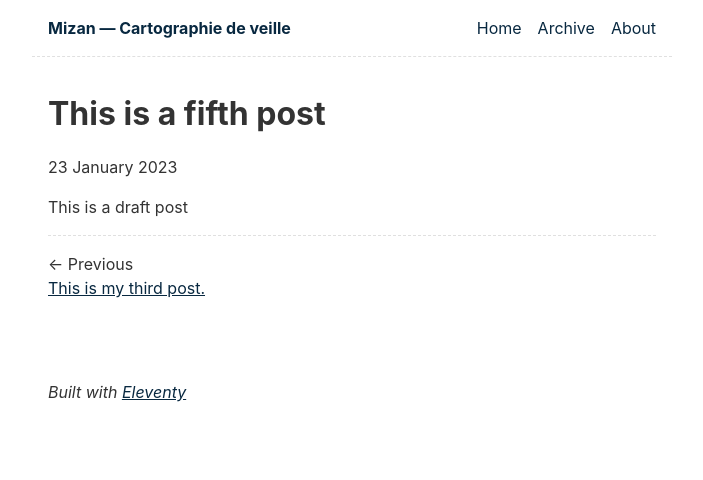
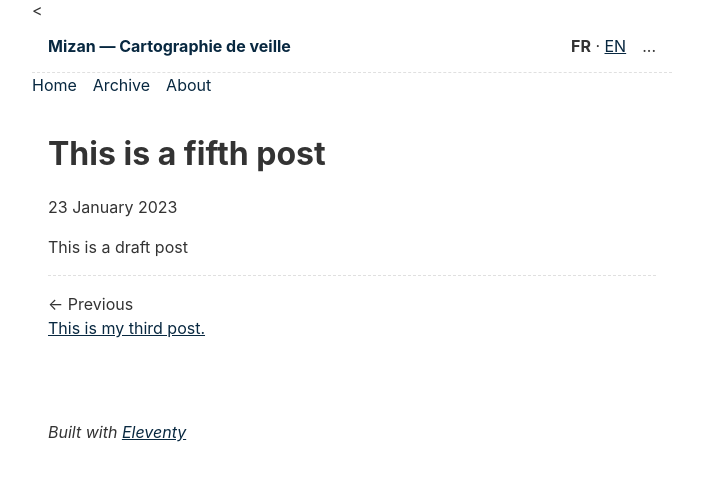
Before and after one commit to MBA44/mizan-stance, an Eleventy site: page content/blog/fifthpost.md in a window 1280 px wide. Shown: the whole page, without its empty margins (288-991 px from the left). Built offline with nearby package versions, Linux system fonts and the light colour scheme; Eleventy itself is replaced by a stand-in of ours; some packages are replaced by stand-ins of ours; files that its build step writes are made by us from their sources; what @zachleat/heading-anchors, zod-validation-error would draw is missing.

Commit message:
Update base.njk
Add language switch to header

```diff
--- a/_includes/layouts/base.njk
+++ b/_includes/layouts/base.njk
@@ -42,8 +42,15 @@
 	<body>
 		<a href="#main" id="skip-link" class="visually-hidden">Skip to main content</a>
 
-		<header>
-			<a href="/" class="home-link">{{ metadata.title }}</a>
+		<<header>
+  <a href="/" class="home-link">{{ metadata.title }}</a>
+
+  {% include "partials/lang-switch.njk" %}
+
+  <nav>
+    ...
+  </nav>
+</header>
 
 			{#- Read more about `eleventy-navigation` at https://www.11ty.dev/docs/plugins/navigation/ #}
 			<nav>
```
